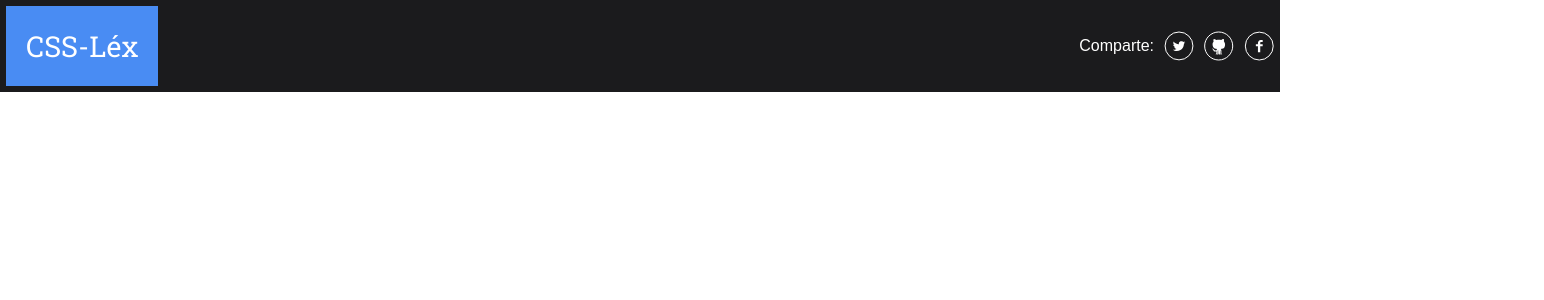
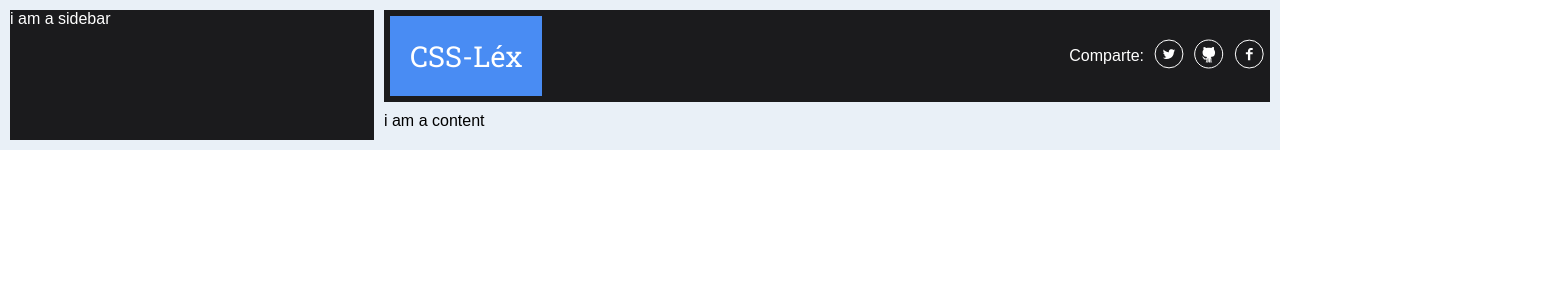
Before and after one commit to ninaiskel/CSS-flex-grid, a React (Create React App) app: page / in a window 1280 px wide. Shown: the top 300 px of the page, 1544 px wide, since content can reach past the window. Built offline with nearby package versions, Linux system fonts and the light colour scheme.

Commit message:
Create css grid base

```diff
--- a/src/App.css
+++ b/src/App.css
@@ -24,3 +24,13 @@ ul {
 p {
   margin: 0;
 }
+
+.App {
+  background: var(--background);
+  padding: 10px;
+  display: grid;
+  grid-gap: 10px;
+  grid-template-areas: "sidebar header header"
+                       "sidebar content content"
+                       "sidebar footer footer";
+}
--- a/src/App.js
+++ b/src/App.js
@@ -1,12 +1,17 @@
 import React, { Component } from 'react';
 import Header from './components/header/base.js';
+import Sidebar from './components/sidebar/base.js';
+import Content from './components/content/base.js';
+
 import './App.css';
 
 class App extends Component {
   render() {
     return (
       <div className="App">
+        <Sidebar  />
         <Header className="header" />
+        <Content  />
       </div>
     );
   }
--- /dev/null
+++ b/src/components/content/base.js
@@ -0,0 +1,14 @@
+import React, { Component } from 'react';
+import './content.css';
+
+class Content extends Component {
+  render() {
+    return (
+      <section className="content">
+        i am a content
+      </section>
+    );
+  }
+}
+
+export default Content;
--- /dev/null
+++ b/src/components/content/content.css
@@ -0,0 +1,3 @@
+.content {
+  grid-column: content;
+}
--- a/src/components/header/header.css
+++ b/src/components/header/header.css
@@ -5,6 +5,7 @@
   height: 80px;
   justify-content: space-between;
   padding: 6px;
+  grid-column: header;
 }
 
 .logo {
@@ -25,7 +26,7 @@
   margin-left: 10px;
 }
 
-.icon {
+.icon svg {
   width: 30px;
   height: 30px;
 }
--- /dev/null
+++ b/src/components/sidebar/base.js
@@ -0,0 +1,14 @@
+import React, { Component } from 'react';
+import './sidebar.css';
+
+class Sidebar extends Component {
+  render() {
+    return (
+      <section className="sidebar">
+        i am a sidebar
+      </section>
+    );
+  }
+}
+
+export default Sidebar;
--- /dev/null
+++ b/src/components/sidebar/sidebar.css
@@ -0,0 +1,6 @@
+.sidebar {
+  background: var(--main-color);
+  grid-column: sidebar;
+  grid-row: sidebar / footer;
+  color: var(--text-color-white);
+}
```
Also changed, not shown: 1 other file (tests, documents, lock files or other folders).
